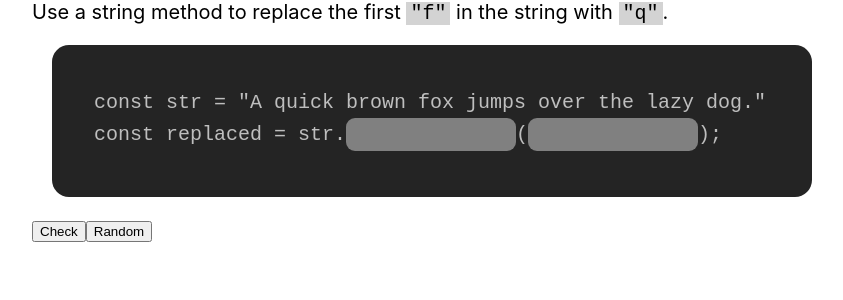
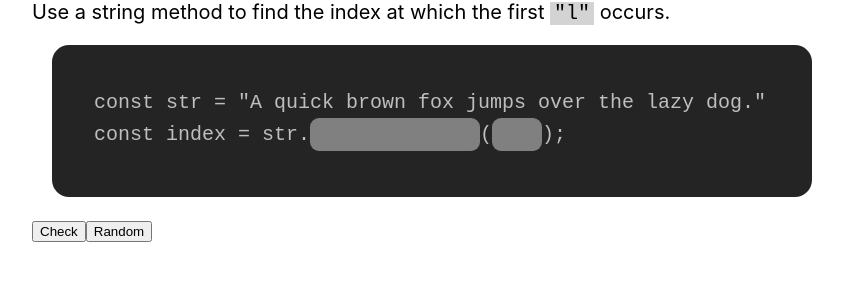
Before and after one commit to klope3/js-practice-tool, a React (Create React App) app: page / in a window 1280 px wide. Both pictures are taken after a click on the button "Random". Shown: the top 300 px of the page, without its empty margins (208-1051 px from the left). Built offline with nearby package versions, Linux system fonts and the light colour scheme.

Commit message:
Add functionality to StringMethodsExercise

```diff
--- a/src/components/constants.js
+++ b/src/components/constants.js
@@ -65,45 +65,60 @@ export const operations = [
 ];
 
 export const stringMethods = [
-    // {
-    //     name: "startsWith",
-    //     buildActionText: info => <span>check if the string starts with {inlineCode(info.strToCheck)}</span>,
-    //     checkAnswers: fields => {},
-    // },
-    // {
-    //     name: "endsWith",
-    //     buildActionText: info => <span>check if the string ends with {inlineCode(info.strToCheck)}</span>,
-    //     checkAnswers: fields => {},
-    // },
+    {
+        name: "startsWith",
+        buildActionText: info => <span>check if the string starts with {inlineCode(`"${info.strToCheck}"`)}</span>,
+        workLineStr: "const startsWith = str.*****(****);",
+        checkAnswers: (fields, info) => {
+            const regExp = new RegExp(`^("${info.strToCheck}"|'${info.strToCheck}')`);
+            return fields.line1field0 === "startsWith" && fields.line1field1.match(regExp);
+        }
+    },
+    {
+        name: "endsWith",
+        buildActionText: info => <span>check if the string ends with {inlineCode(`"${info.strToCheck}"`)}</span>,
+        workLineStr: "const endsWith = str.*****(****);",
+        checkAnswers: (fields, info) => {
+            const regExp = new RegExp(`^("${info.strToCheck}"|'${info.strToCheck}')`);
+            return fields.line1field0 === "endsWith" && fields.line1field1.match(regExp);
+        }
+    },
     {
         name: "replace",
-        buildActionText: (info) => <span>replace the first {inlineCode(`"${info.strToReplace}"`)} in the string with {inlineCode(`"${info.replacementStr}"`)}</span>,
+        buildActionText: info => <span>replace the first {inlineCode(`"${info.strToReplace}"`)} in the string with {inlineCode(`"${info.replacementStr}"`)}</span>,
         workLineStr: "const replaced = str.*****(*****);",
         checkAnswers: (fields, info) => {
             const regexp = new RegExp(`^("${info.strToReplace}"|'${info.strToReplace}'),\\s?("${info.replacementStr}"|'${info.replacementStr}')$`);
             return fields.line1field0 === "replace" && fields.line1field1.match(regexp);
         }
     },
-    // {
-    //     name: "toUpperCase",
-    //     buildActionText: () => <span>make all letters in the string uppercase</span>,
-    //     checkAnswers: fields => fields.line0field0 === "toUpperCase",
-    // },
-    // {
-    //     name: "toLowerCase",
-    //     buildActionText: () => <span>make all letters in the string lowercase</span>,
-    //     checkAnswers: fields => fields.line0field0 === "toLowerCase",
-    // },
-    // {
-    //     name: "repeat",
-    //     buildActionText: (count) => <span>repeat the string {count} times</span>,
-    //     checkAnswers: (fields, info) => fields.line0field0 === "repeat" && fields.line0field1 == info.count,
-    // },
-    // {
-    //     name: "indexOf",
-    //     buildActionText: <span></span>,
-    //     checkAnswers: fields => {},
-    // },
+    {
+        name: "toUpperCase",
+        buildActionText: () => <span>make all letters in the string uppercase</span>,
+        workLineStr: "const uppercase = str.*****();",
+        checkAnswers: fields => fields.line1field0 === "toUpperCase",
+    },
+    {
+        name: "toLowerCase",
+        buildActionText: () => <span>make all letters in the string lowercase</span>,
+        workLineStr: "const lowercase = str.*****();",
+        checkAnswers: fields => fields.line1field0 === "toLowerCase",
+    },
+    {
+        name: "repeat",
+        buildActionText: info => <span>repeat the string {info.count} times</span>,
+        workLineStr: "const repeated = str.*****(****);",
+        checkAnswers: (fields, info) => fields.line1field0 === "repeat" && parseInt(fields.line1field1) === info.count,
+    },
+    {
+        name: "indexOf",
+        buildActionText: info => <span>find the index at which the first {inlineCode(`"${info.strToCheck}"`)} occurs</span>,
+        workLineStr: "const index = str.*****(****);",
+        checkAnswers: (fields, info) => {
+            const regExp = new RegExp(`^('${info.strToCheck}'|"${info.strToCheck}")$`);
+            return fields.line1field0 === "indexOf" && fields.line1field1.match(regExp);
+        }
+    },
     // {
     //     name: "split",
     //     buildActionText: <span></span>,
--- a/src/components/exercises.jsx
+++ b/src/components/exercises.jsx
@@ -201,7 +201,8 @@ export class StringMethodsExercise {
         this.info = {
             strToReplace: name === "replace" ? getRandomLetter() : undefined,
             replacementStr: name === "replace" ? getRandomLetter() : undefined,
-            strToCheck: name === "startsWith" || name === "endsWith" ? getRandomLetter() : undefined,
+            strToCheck: name === "startsWith" || name === "endsWith" || name === "indexOf" ? getRandomLetter() : undefined,
+            count: name === "repeat" ? getRandomNumber(1, 10) : undefined,
         }
     }
 
--- a/src/components/utility.jsx
+++ b/src/components/utility.jsx
@@ -64,7 +64,7 @@ export const getOrdinal = number => {
 
 export const getRandomFromArray = array => array && array.length > 0 ? array[Math.floor(Math.random() * array.length)] : undefined;
 //^^^NEEDS the ability to exclude some values. Otherwise exercises can ask you to make 2 variables with same name.
-export const getRandomNumber = () => Math.floor(Math.random() * 100);
+export const getRandomNumber = (min = 0, max = 100) => Math.floor(Math.random() * (max - min) + min);
 export const getRandomLetter = () => alphabet[Math.floor(Math.random() * alphabet.length)];
 // export const buildWorkLines = (lines, fieldValues, changeFieldFunction) => {
 //     return lines.map((line, index) => singleWorkLine(line, index, fieldValues, changeFieldFunction));
```
